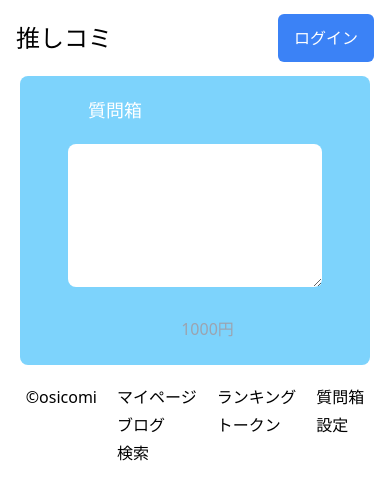
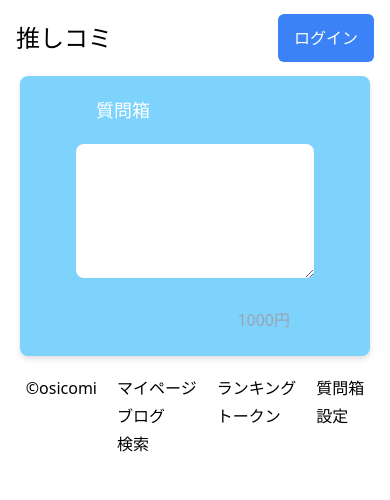
Before and after one commit to cocoide/cms-of-blog, a Next.js app: page /question in a window 390 px wide. Shown: the top 500 px of the page. Built offline with nearby package versions, Linux system fonts and the light colour scheme.

Commit message:
change input form

```diff
--- a/components/input-question.tsx
+++ b/components/input-question.tsx
@@ -2,20 +2,21 @@ const InputQuestion = () => {
 
   return (
 
-    <div className="p-5 md:p-10 lg:w-2/3 text-right">
-      <div className="bg-sky-300 rounded-lg aspect-video px-12 md:px-16">
-      <h2 className="md:text-2xl text-lg p-5 text-white text-left">
+    <div className="p-5 md:p-10 lg:w-2/3 drop-shadow-md">
+      <div className="bg-sky-300
+       rounded-lg aspect-video px-14 md:px-16 text-right">
+      <h2 className="text-white md:text-2xl text-lg p-5 text-left">
         質問箱
       </h2>
       <textarea
 
-      className="rounded-lg aspect-video w-full p-5">
+      className="rounded-lg aspect-video w-full p-5 ">
       </textarea>
       <input placeholder="1000円"
-      className="bg-sky-300 p-1 text-center m-5"
+      className="bg-transparent p-1 text-right m-5 w-2/5 text-white"
       onChange={(e: React.ChangeEvent<HTMLInputElement>) => {
     const value:number = Number(e.target.value);
-    console.log(value);}} />
+    }} />
       </div>
     </div>
   )
```
